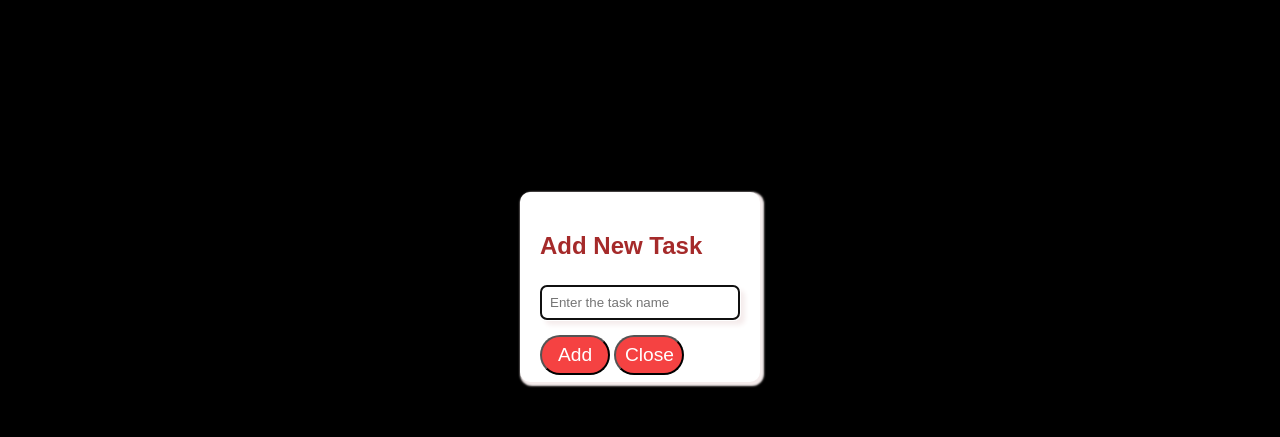
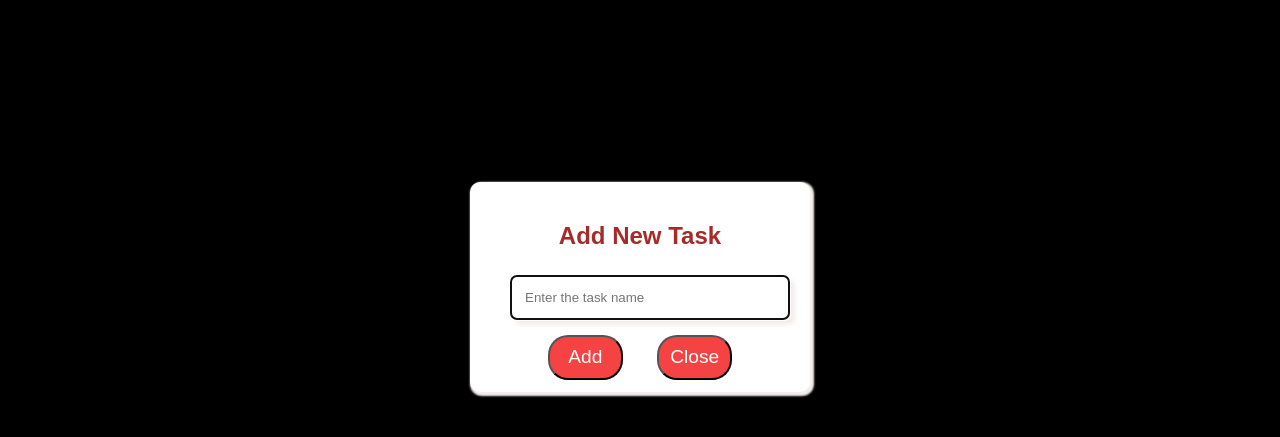
Before and after one commit to amitkamble100799/todojs, a plain HTML site: page index.html in a window 1280 px wide. Both pictures are taken after a click on the element "Add New Item". Shown: the part 113-550 px from the top of the page. Drawn offline with Linux system fonts and the light colour scheme.

Commit message:
Update index.css

```diff
--- a/index.css
+++ b/index.css
@@ -26,8 +26,9 @@ body{
    top: 50%;
    left: 50%;
    gap: 5px;
-   width: 200px;
-   height: 150px;
+   width: 300px;
+   height: 170px;
+   text-align: center;
    transform: translate(-50%,-50%);
 border-radius: 10px;
 color: brown;
@@ -48,21 +49,22 @@ width: 70px;
 background-color:  rgb(245, 66, 66);
 color: white;
 font-size:larger;
-height: 40px;
-width: 70px;
+height: 45px;
+width: 75px;
+margin-right: 30px;
 border-radius: 20px;
 }
 #modal-close{
 background-color:  rgb(245, 66, 66);
 color: white;
 font-size:larger;
-height: 40px;
-width: 70px;
+height: 45px;
+width: 75px;
 border-radius: 20px;
 }
 #btns1{
 display: flex;
-margin-top: 5%;
+margin: 5%;
 gap: 10px;
 justify-content: space-evenly;
 
@@ -75,21 +77,20 @@ justify-content: space-evenly;
 
 }
 #item-input{
-padding: 8px;
-width:180px;
+padding: 13px;
+width:250px;
 box-shadow: 5px 5px 5px  rgb(245, 236, 236);
 border-radius: 6px;
 
 }
 #task-input{
-padding: 8px;
-width:180px;
+padding: 13px;
+width:250px;
+margin-left: 20px;
 margin-bottom: 10px;
 box-shadow: 5px 5px 5px  rgb(245, 236, 236);
 border-radius: 6px;
 }
-
-
 
 .topBar {
     display: flex;
@@ -103,7 +104,6 @@ border-radius: 6px;
   .fa-solid {
     color:royalblue;
 margin-top: 1px;
-
     margin-right:10px;
  }
   .task-modal {
@@ -166,8 +166,8 @@ margin-top: 1px;
   .taskCard {
       background-color: white;
       box-shadow: rgba(0, 0, 0, 0.35) 0px 5px 15px;
-      min-height: 200px;
-      min-width: 150px;
+      min-height: 280px;
+      min-width: 160px;
       display: flex;
       flex-direction: column;
       padding: 12px;
@@ -253,7 +253,7 @@ height: 2px;
 .list
 {
   padding-left: 20px;
-  color: rgb(255, 112, 112);
+  color:white;
 }
 .topitem
 {
```
